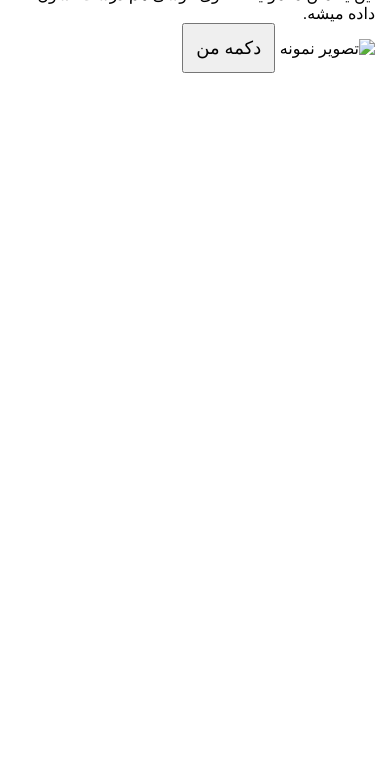
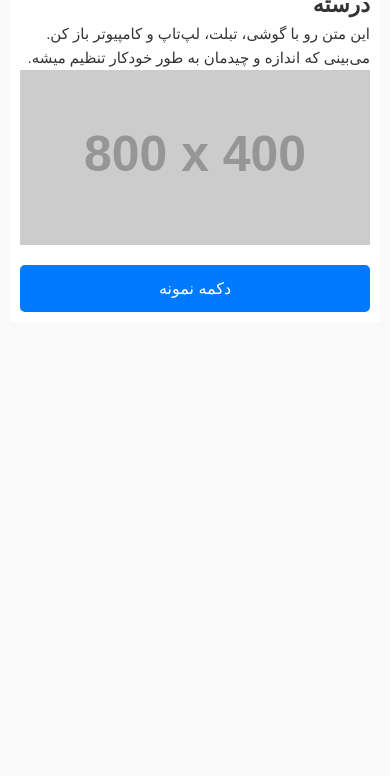
Before and after one commit to payam4302-maker/risk-calc, a plain HTML site: page index.html in a window 390 px wide. Shown: the part 68-844 px from the top of the page. Drawn offline with Linux system fonts and the light colour scheme; placeholder pictures from the web are drawn by us.

Commit message:
Add files via upload

```diff
--- a/index.html
+++ b/index.html
@@ -2,31 +2,98 @@
 <html lang="fa" dir="rtl">
 <head>
     <meta charset="UTF-8">
-    <!-- این خط برای موبایل و تبلت خیلی مهمه -->
+    <!-- این خط برای همه دستگاه‌ها حیاتیه -->
     <meta name="viewport" content="width=device-width, initial-scale=1.0">
 
-    <title>سایت من</title>
+    <title>سایت واکنش‌گرا</title>
 
     <style>
-        /* کد CSS ریسپانسیو رو اینجا می‌نویسیم */
-        * { box-sizing: border-box; margin: 0; padding: 0; }
-        body { font-family: sans-serif; padding: 15px; }
-        img { max-width: 100%; height: auto; }
+        /* ===== تنظیمات پایه (برای همه دستگاه‌ها) ===== */
+        * {
+            box-sizing: border-box;
+            margin: 0;
+            padding: 0;
+        }
 
+        body {
+            font-family: sans-serif;
+            line-height: 1.6;
+            color: #333;
+            background: #f9f9f9;
+            padding: 20px;
+        }
+
+        img, video, iframe {
+            max-width: 100%;
+            height: auto;
+            display: block;
+        }
+
+        .container {
+            max-width: 1200px;  /* حداکثر عرض برای مانیتورهای بزرگ */
+            margin: 0 auto;     /* وسط‌چین کردن */
+            background: white;
+            padding: 20px;
+            border-radius: 8px;
+            box-shadow: 0 2px 10px rgba(0,0,0,0.1);
+        }
+
+        /* ===== تنظیمات برای تبلت (عرض 768 تا 1024 پیکسل) ===== */
+        @media (max-width: 1024px) {
+            .container {
+                padding: 15px;
+            }
+            h1 { font-size: 28px; }
+            p { font-size: 16px; }
+        }
+
+        /* ===== تنظیمات برای موبایل (عرض کمتر از 768 پیکسل) ===== */
         @media (max-width: 768px) {
-            body { font-size: 16px; }
-            button { padding: 12px; font-size: 18px; }
+            body {
+                padding: 10px;
+            }
+            .container {
+                padding: 10px;
+                border-radius: 0;  /* گوشه‌ها رو صاف کن برای موبایل */
+                box-shadow: none;
+            }
+            h1 { font-size: 22px; }
+            p { font-size: 15px; }
+
+            /* اگر منو داری، ستونی بشه */
+            nav ul {
+                flex-direction: column;
+                gap: 8px;
+            }
+
+            /* دکمه‌ها بزرگتر بشن */
+            button, .btn {
+                width: 100%;
+                padding: 14px;
+                font-size: 16px;
+            }
+        }
+
+        /* ===== تنظیمات برای لپ‌تاپ و دسکتاپ (عرض بیشتر از 1024 پیکسل) ===== */
+        @media (min-width: 1025px) {
+            .container {
+                padding: 40px;
+            }
+            h1 { font-size: 36px; }
+            p { font-size: 18px; }
         }
     </style>
 </head>
 <body>
 
-    <h1>سلام! این تیتر منه</h1>
-    <p>این یه متن معمولیه که توی گوشی هم درست نشون داده میشه.</p>
+    <div class="container">
+        <h1>سلام! این سایت روی همه دستگاه‌ها درسته</h1>
+        <p>این متن رو با گوشی، تبلت، لپ‌تاپ و کامپیوتر باز کن. می‌بینی که اندازه و چیدمان به طور خودکار تنظیم میشه.</p>
 
-    <img src="image.jpg" alt="تصویر نمونه">
+        <img src="https://via.placeholder.com/800x400" alt="تصویر نمونه">
 
-    <button>دکمه من</button>
+        <button style="margin-top:20px; background:#007bff; color:white; border:none; border-radius:5px; cursor:pointer;">دکمه نمونه</button>
+    </div>
 
 </body>
 </html>
```
